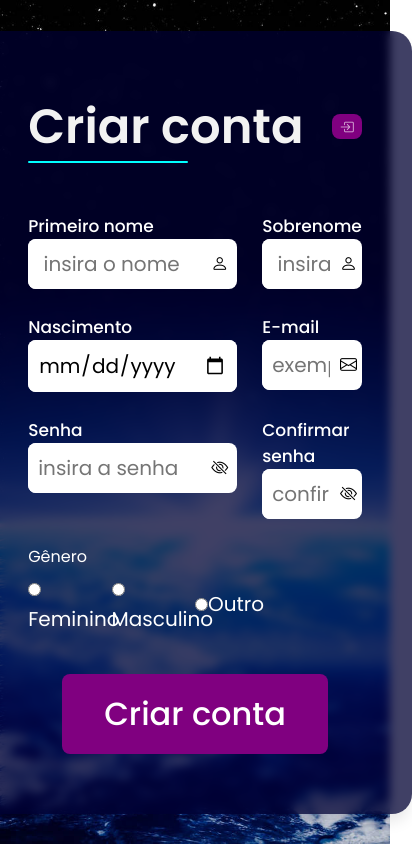
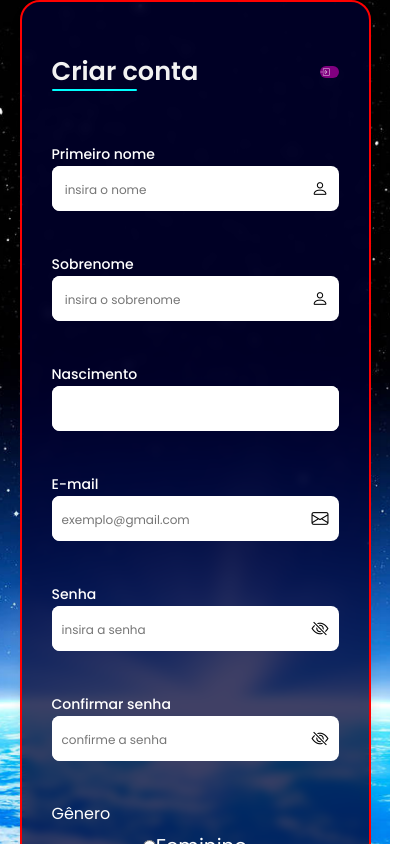
Before and after one commit to CaioSouza021/Signix, a React (Vite) app: page /Registro in a window 390 px wide. Shown: the top 844 px of the page, 412 px wide, since content can reach past the window. Built offline with nearby package versions, Linux system fonts and the light colour scheme.

Commit message:
Registro responsivo e com novas funcionalidades

```diff
--- a/package.json
+++ b/package.json
@@ -12,6 +12,7 @@
   "dependencies": {
     "bootstrap-icons": "^1.11.3",
     "react": "^19.0.0",
+    "react-datepicker": "^8.3.0",
     "react-dom": "^19.0.0",
     "react-router-dom": "^7.5.1",
     "sass": "^1.86.3"
--- a/src/components/Login/login.module.scss
+++ b/src/components/Login/login.module.scss
@@ -1,6 +1,6 @@
 // Tela configurada no meio
 .container {
-  height: 100vh;
+  min-height: 100vh;
   width: 100vw;
 
   display: flex;
@@ -15,8 +15,8 @@
 
 // efeito glass
 .boxConteudo {
-  width: 60vw;
-  height: 80%;
+  width: 50vw;
+  height: 100%;
 
   backdrop-filter: blur(5px);
   background-color: rgba(0, 0, 50, 0.75);
@@ -50,7 +50,7 @@
 }
 
 .container .boxForm {
-  width: 70%;
+  width: 80%;
   height: 100px;
   margin: 15px auto;
 }
@@ -61,7 +61,7 @@
 
 .inputPrincipal1,
 .inputPrincipal {
-  height: 60px;
+  height: 70%;
   gap: 20px;
 
   align-items: center;
@@ -125,12 +125,12 @@ i {
 
 .boxConteudo .boxLembrar a {
   text-decoration: none;
-  font-size: 0.9rem;
+  font-size: 1rem;
   color: rgba(255, 255, 255, 0.6);
 }
 
 .boxConteudo .Concluir {
-  height: 36%;
+  height: 210px;
   width: 100%;
 }
 
--- a/src/pages/registro/Registro.jsx
+++ b/src/pages/registro/Registro.jsx
@@ -1,20 +1,62 @@
 import { useState } from "react";
+import { Link } from "react-router-dom";
 import S from "./Registro.module.scss";
 import "bootstrap-icons/font/bootstrap-icons.css";
+// biblioteca de calendario
+import DatePicker from "react-datepicker";
+import "react-datepicker/dist/react-datepicker.css";
 
-// Registro.jsx
 export default function Registro() {
+  // utilizando a biblioteca de calendario
+  const [birthdate, setBirthdate] = useState(null);
+
+  // deixar a senha visivel:
+  const [showPassword, setShowPassword] = useState(false);
+  const [showConfirmPassword, setShowConfirmPassword] = useState(false);
+
+  // monstrar a senha pelo icon
+  const togglePasswordVisibility = () => {
+    setShowPassword(!showPassword);
+  };
+
+  const toggleConfirmPasswordVisibility = () => {
+    setShowConfirmPassword(!showConfirmPassword);
+  };
+  // confirmação de senha para que ambas sejam parecidas
+  const [password, setPassword] = useState("");
+  const [confirmPassword, setConfirmPassword] = useState("");
+  const [passwordError, setPasswordError] = useState("");
+  false;
+
+  const handleSubmit = (e) => {
+    e.preventDefault();
+
+    if (password !== confirmPassword) {
+      setPasswordError("As senhas não coincidem.");
+    } else {
+      setPasswordError("");
+      alert("Conta criada com sucesso!");
+    }
+  };
+
   return (
-    <div className={S.BoxConteudo}>
+    <div className={S.BoxConteudoRegistro}>
       <main className={S.formContainer}>
         <div className={S.formHeader}>
           <h1 className={S.formTitle}>Criar conta</h1>
+
           <button className={S.btnSair}>
-            <i class="bi bi-box-arrow-in-right"></i>
+            <Link to="/">
+              <i class="bi bi-box-arrow-in-right"></i>{" "}
+            </Link>
           </button>
         </div>
 
-        <form action="">
+        <form
+          action=""
+          onSubmit={handleSubmit}
+          className={S.FormularioRegistro}
+        >
           <div className={S.inputContainer}>
             <div className={S.inputBox}>
               <label htmlFor="Name" className={S.formLabel}>
@@ -27,6 +69,7 @@ export default function Registro() {
                   id="firstname"
                   className={S.formControl}
                   placeholder=" insira o nome"
+                  required
                 />
                 <i class="bi bi-person"></i>
               </div>
@@ -43,6 +86,7 @@ export default function Registro() {
                   id="lastname"
                   className={S.formControl}
                   placeholder=" insira o sobrenome"
+                  required
                 />
                 <i class="bi bi-person"></i>
               </div>
@@ -53,12 +97,12 @@ export default function Registro() {
                 Nascimento
               </label>
               <div className={S.inputField}>
-                <input
-                  type="date"
-                  name="birthdate"
-                  id="birthdate"
+                <DatePicker
+                  selected={birthdate}
+                  onChange={(date) => setBirthdate(date)}
+                  showYearPicker
+                  dateFormat="dd/MM/yyyy"
                   className={S.formControl}
-                  placeholder=" insira o sobrenome"
                 />
               </div>
             </div>
@@ -74,6 +118,7 @@ export default function Registro() {
                   id="email"
                   className={S.formControl}
                   placeholder="exemplo@gmail.com"
+                  required
                 />
                 <i class="bi bi-envelope"></i>
               </div>
@@ -85,13 +130,20 @@ export default function Registro() {
               </label>
               <div className={S.inputField}>
                 <input
-                  type="password"
+                  type={showPassword ? "text" : "password"}
                   name="password"
                   id="password"
                   className={S.formControl}
                   placeholder="insira a senha"
+                  required
+                  value={password}
+                  onChange={(e) => setPassword(e.target.value)}
                 />
-                <i class="bi bi-eye-slash"></i>
+                <i
+                  className={`bi ${showPassword ? "bi-eye" : "bi-eye-slash"}`}
+                  style={{ cursor: "pointer" }}
+                  onClick={togglePasswordVisibility}
+                ></i>
               </div>
             </div>
 
@@ -101,15 +153,37 @@ export default function Registro() {
               </label>
               <div className={S.inputField}>
                 <input
-                  type="password"
+                  type={showConfirmPassword ? "text" : "password"}
                   name="confirm_password"
                   id="confirm_password"
                   className={S.formControl}
                   placeholder="confirme a senha"
+                  required
+                  value={confirmPassword}
+                  onChange={(e) => setConfirmPassword(e.target.value)}
                 />
-                <i class="bi bi-eye-slash"></i>
+                <i
+                  className={`bi ${
+                    showConfirmPassword ? "bi-eye" : "bi-eye-slash"
+                  }`}
+                  style={{ cursor: "pointer" }}
+                  onClick={toggleConfirmPasswordVisibility}
+                ></i>
               </div>
             </div>
+
+            {/* Mensagem de erro, se houver */}
+            {passwordError && (
+              <p
+                style={{
+                  color: "red",
+                  marginTop: "-10px",
+                  fontWeight: 700,
+                }}
+              >
+                {passwordError}
+              </p>
+            )}
 
             <div className={S.radioContainer}>
               <label className={S.formLabel}>Gênero</label>
--- a/src/pages/registro/Registro.module.scss
+++ b/src/pages/registro/Registro.module.scss
@@ -34,6 +34,7 @@
   align-items: center;
   justify-content: center;
   gap: 8px;
+  margin-top: 130px;
 
   font-size: 2rem;
   font-weight: 500;
@@ -54,7 +55,7 @@
 }
 
 // inicio da pag
-.BoxConteudo {
+.BoxConteudoRegistro {
   width: 100vw;
   min-height: 100vh;
 
@@ -95,7 +96,7 @@ main .formHeader {
   position: relative;
 }
 
-h1::after {
+.formHeader h1::after {
   content: "";
   position: absolute;
   width: 160px;
@@ -106,7 +107,7 @@ h1::after {
   bottom: 0;
 }
 
-form {
+.FormularioRegistro {
   display: flex;
   justify-content: space-between;
   flex-direction: column;
@@ -171,14 +172,102 @@ input:-webkit-autofill {
 .teste1 {
   color: #fff;
   width: 100%;
+  height: 50px;
   display: flex;
   align-items: center;
   justify-content: start;
 }
 .radioContainer .genderInputs {
-  width: 25%;
+  width: 100%;
   display: flex;
+  justify-content: center;
   margin-top: 5px;
   margin-bottom: 20px;
   font-size: 20px;
 }
+
+.formControl[type="radio"] {
+  accent-color: purple;
+}
+// RESPONSIVO PARA MOBILE
+
+@media screen and (max-width: 900px) {
+  .BoxConteudoRegistro {
+    width: 100%;
+    min-width: 100%;
+  }
+
+  .formContainer {
+    border: solid 2px red;
+    height: 20%;
+    width: 90%;
+    gap: 50px;
+    padding: 50px 30px;
+    border-radius: 20px;
+  }
+
+  .FormularioRegistro .inputContainer {
+    display: flex;
+    flex-direction: column;
+    gap: 40px;
+  }
+  .btnSair {
+    height: 12px;
+    width: 20px;
+  }
+
+  .btnSair i {
+    font-size: 10px;
+    display: flex;
+    align-items: center;
+    justify-content: center;
+  }
+
+  main .formHeader h1 {
+    font-size: 1.6rem;
+    width: 100%;
+  }
+
+  .formHeader h1::after {
+    width: 85px;
+    height: 2px;
+  }
+
+  // FIM DO TITULO
+
+  .inputContainer .inputBox .formLabel {
+    font-size: 14px;
+    color: #fff;
+    font-weight: 500;
+  }
+
+  .inputBox .inputField .formControl {
+    padding: 10px;
+    width: 100%;
+    border: none;
+    border-radius: 8px;
+    font-size: 16px;
+  }
+
+  .inputField .formControl::placeholder {
+    font-size: 12px;
+  }
+
+  .teste1 {
+    width: 100%;
+    display: flex;
+    flex-direction: column;
+
+    align-self: start;
+  }
+
+  .radioBox .formLabel {
+    font-size: 20px;
+  }
+
+  .btnDefault {
+    width: 100%;
+    height: 60px;
+    font-size: 1.1rem;
+  }
+}
```
Also changed, not shown: 1 other file (tests, documents, lock files or other folders).
